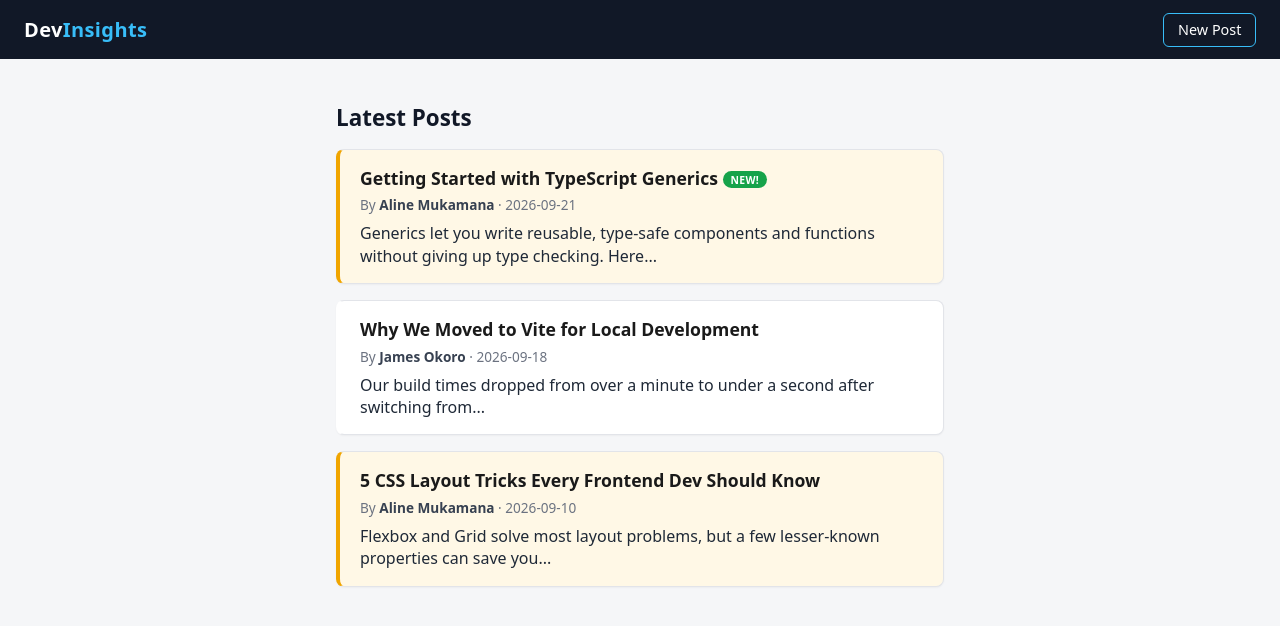
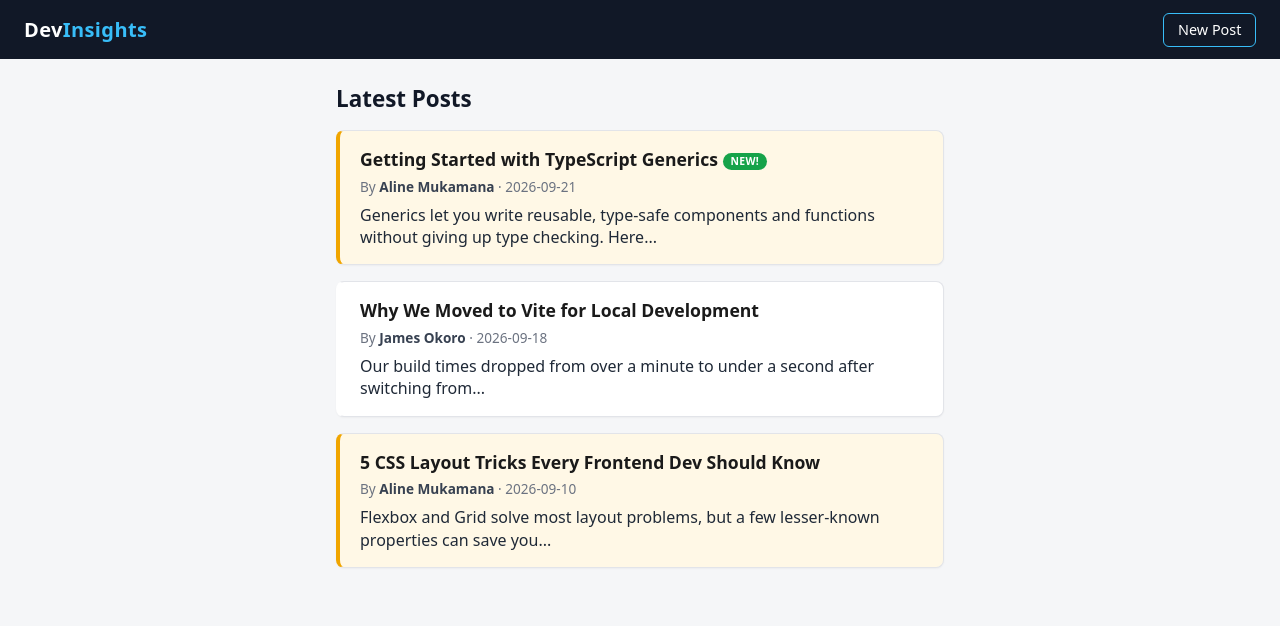
Before and after one commit to Umurerwa3/Mini_Blog_ReactProject, a React (Vite) app: page / in a window 1280 px wide. Shown: the top 626 px of the page. Built offline with nearby package versions, Linux system fonts and the light colour scheme.

Commit message:
style: reset default heading/paragraph margins and link color globally

```diff
--- a/src/index.css
+++ b/src/index.css
@@ -12,3 +12,11 @@ body {
   background-color: #f5f6f8;
   color: #1a1a1a;
 }
+
+h1, h2, h3, p {
+  margin: 0;
+}
+
+a {
+  color: inherit;
+}
```
